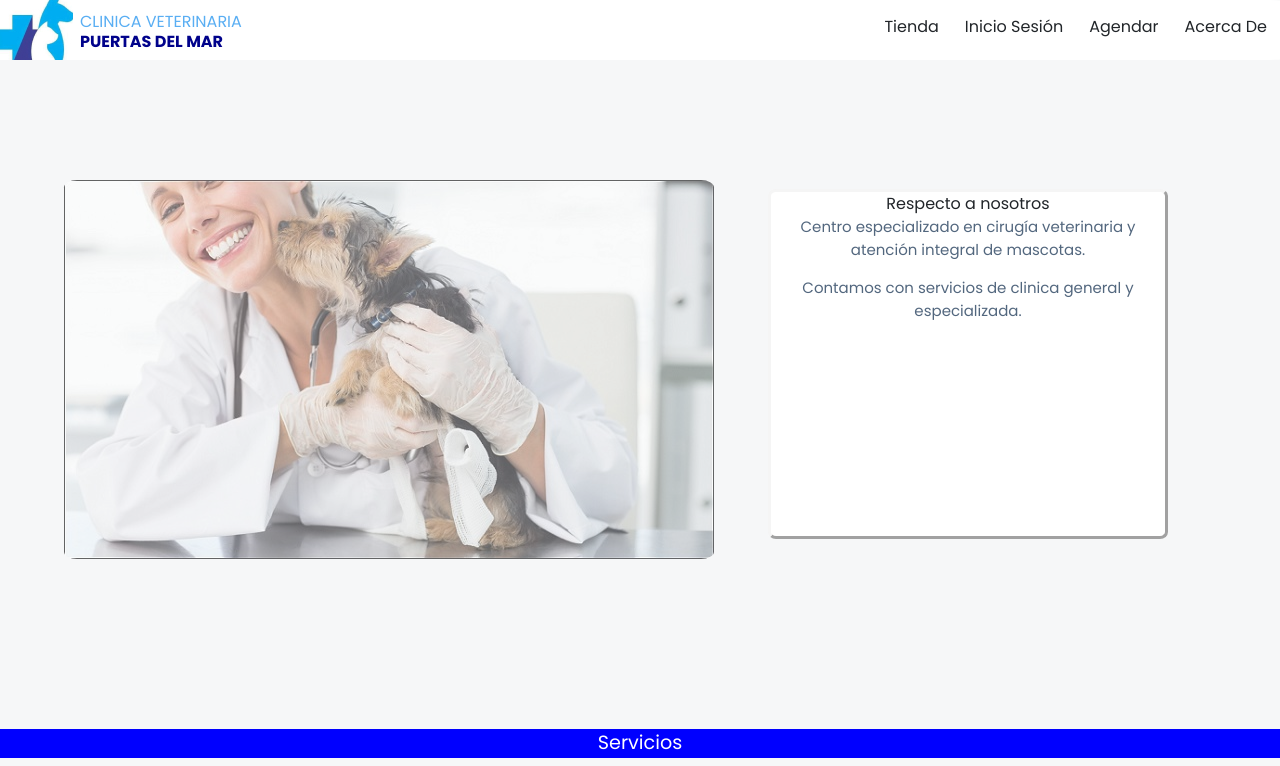
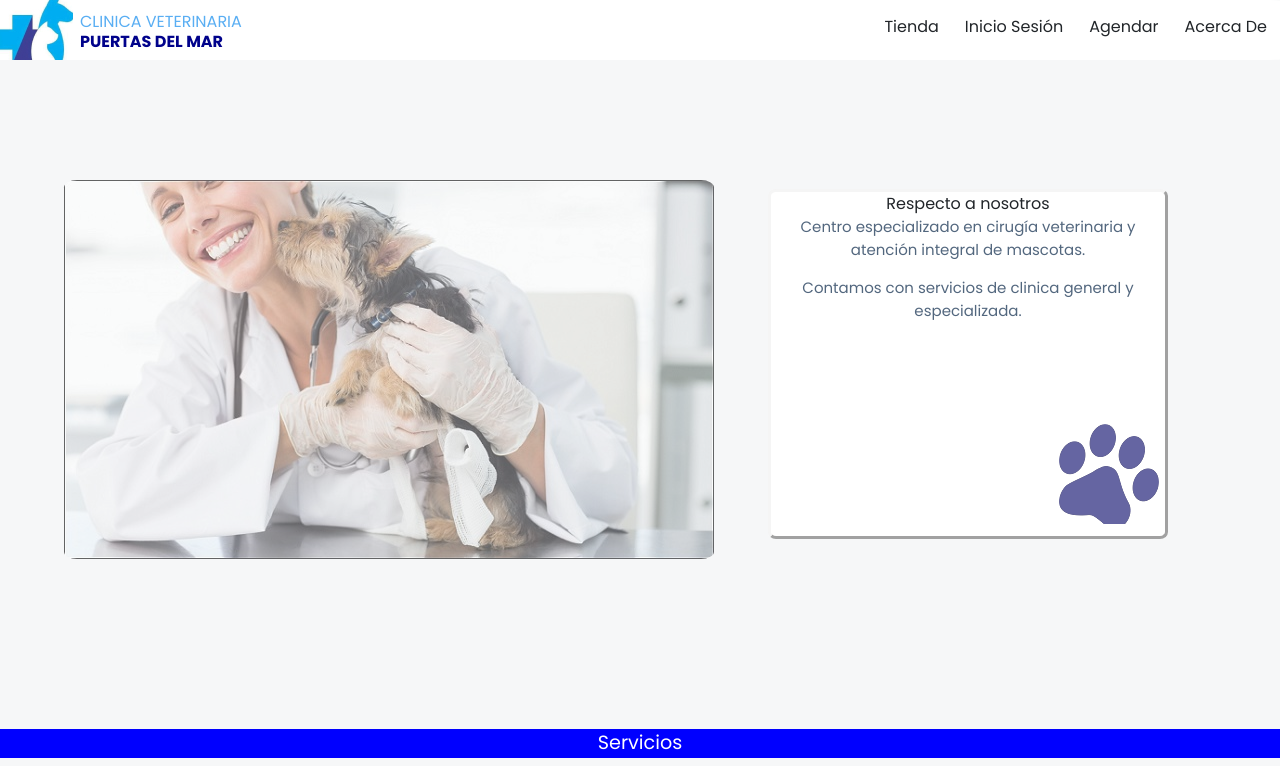
Before and after one commit to barbar4bm/frontend-c19-pets, a React (Create React App) app in the folder frontend/: page / in a window 1280 px wide. Shown: the top 766 px of the page. Built offline with nearby package versions, Linux system fonts and the light colour scheme.

Commit message:
detalles y comienzo de interfaz de usuario

```diff
--- a/frontend/src/pages/Pantalla/PantallaInicio.css
+++ b/frontend/src/pages/Pantalla/PantallaInicio.css
@@ -128,3 +128,15 @@
     top: -60px;
     font-size: larger;
 }
+
+.fondo-huella{
+    background-image:url(../../components/huella100.png) ;
+    position: relative;
+    width: 100px;
+    height: 100px;
+    right:-73%;
+    bottom: -25%;
+    object-fit: contain;
+    opacity: .6;
+    transition: .5s;
+}
--- a/frontend/src/pages/Pantalla/PantallaInicio.js
+++ b/frontend/src/pages/Pantalla/PantallaInicio.js
@@ -18,22 +18,22 @@ export const PantallaInicio = () => {
         </div>
 
       </body>
+
         <div className='contenedor'>
           <div className='imagen-inicial'></div>
           <div className='tarjet text-center'> Respecto a nosotros
 
             <p>Centro especializado en cirugía veterinaria y atención integral de mascotas. </p>
             <p>Contamos con servicios de clinica general y especializada.</p>
-
+            <div className='fondo-huella'></div>
           </div>
 
           <div className='text-servicios'>
             Servicios
           </div>
 
+        </div>
 
-
-      </div>
 
       <div className='carrousel'>
           <article className='card'>
```
Also changed, not shown: frontend/src/components/huella100.png (added), frontend/src/pages/UsuarioInterfaz/UsuarioInterfaz.js (added). Lines whose indentation alone changed are shown as unchanged.
